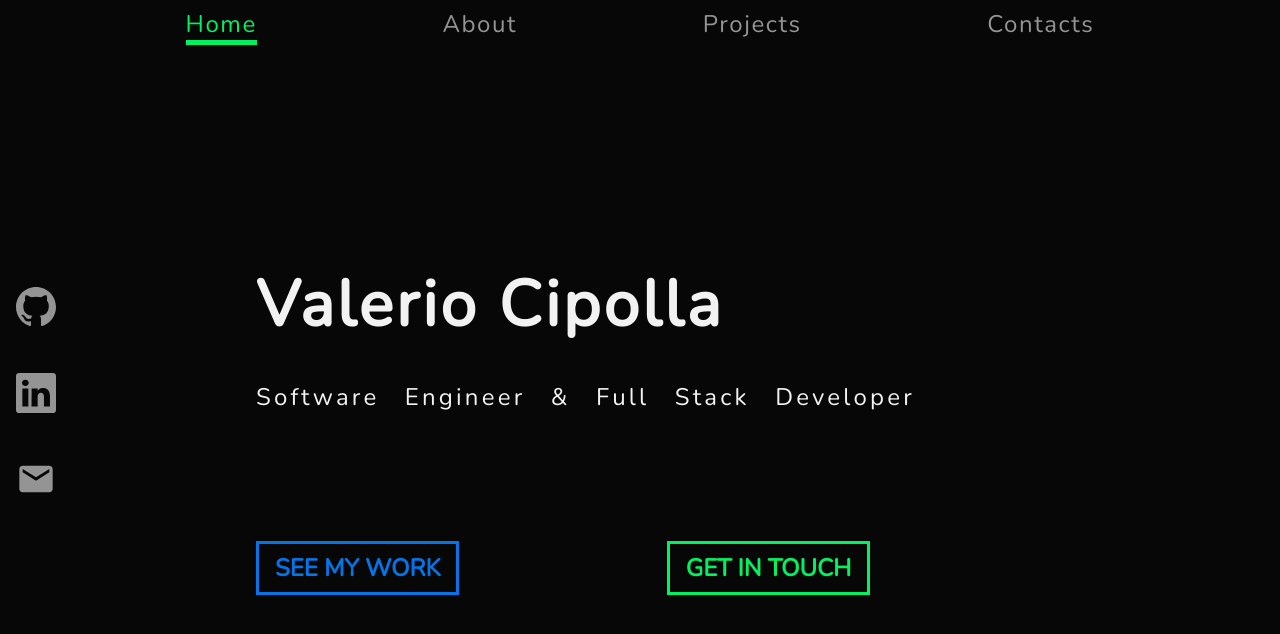
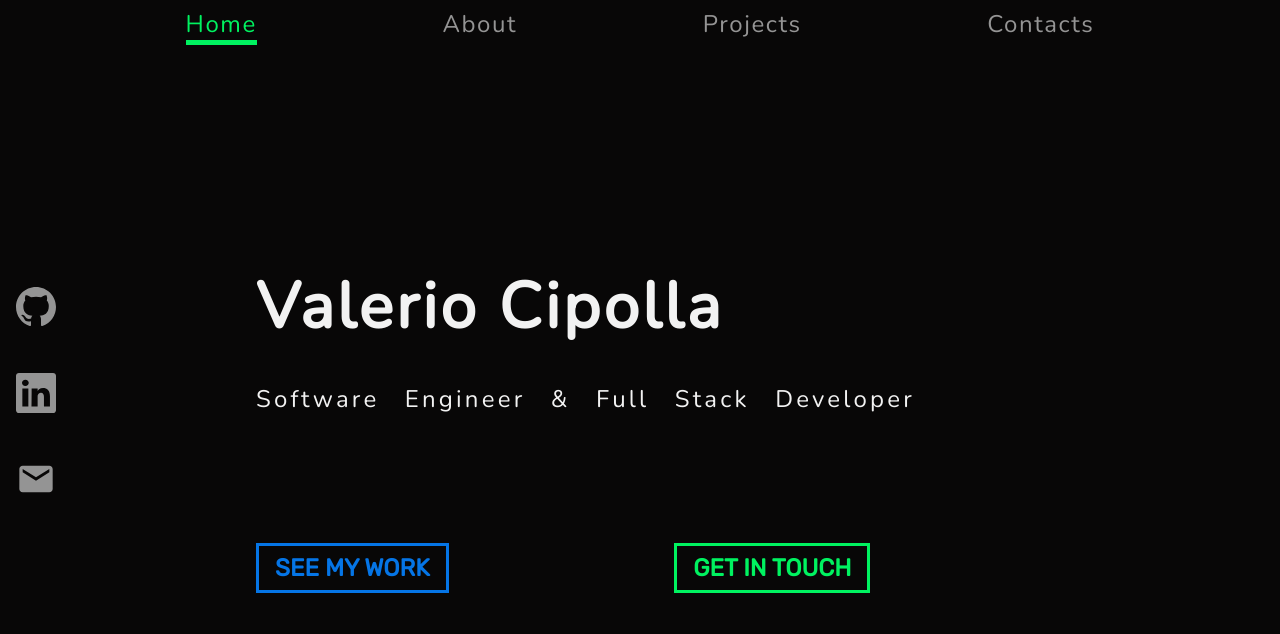
Before and after one commit to ValerioCipolla/portfolio, a Next.js app: page / in a window 1280 px wide. Shown: the top 634 px of the page. Built offline with nearby package versions, Linux system fonts and the light colour scheme.

Commit message:
changed button fonts

```diff
--- a/styles/button.module.css
+++ b/styles/button.module.css
@@ -1,3 +1,5 @@
+@import url("https://fonts.googleapis.com/css2?family=Nunito:wght@300&family=Rubik&display=swap");
+
 .greenButton {
   color: var(--green);
   border: 3px solid var(--green);
@@ -19,6 +21,7 @@
   text-transform: uppercase;
   background-color: var(--black);
   font-weight: 600;
+  font-family: "Rubik", sans-serif;
 }
 
 .button:hover {
```
